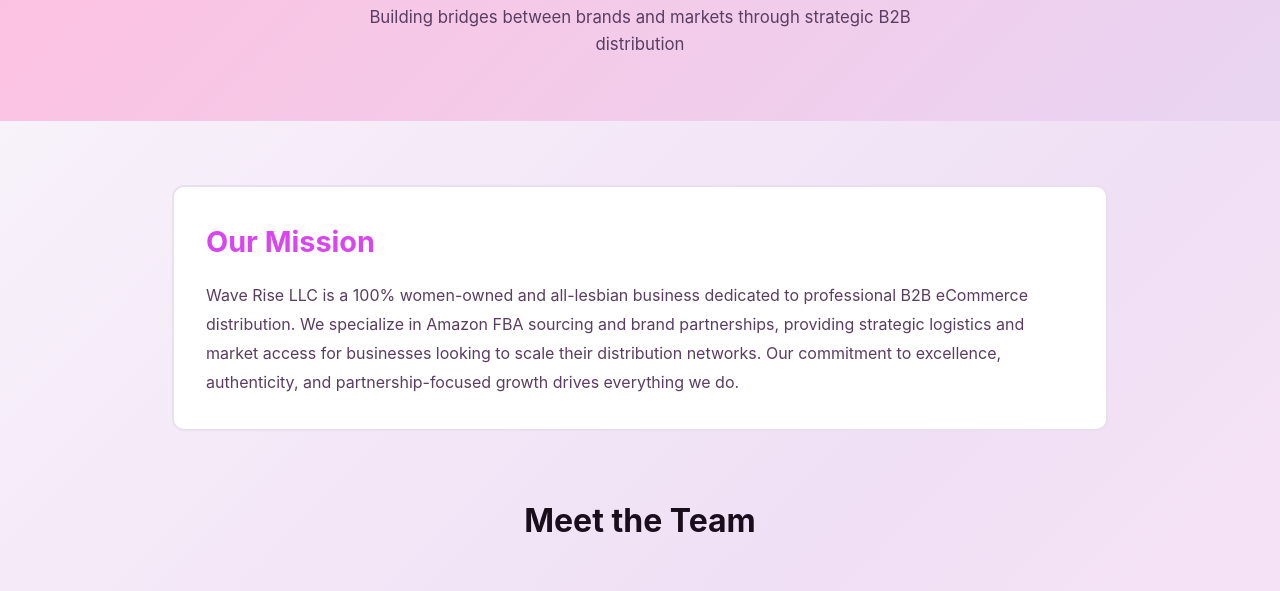
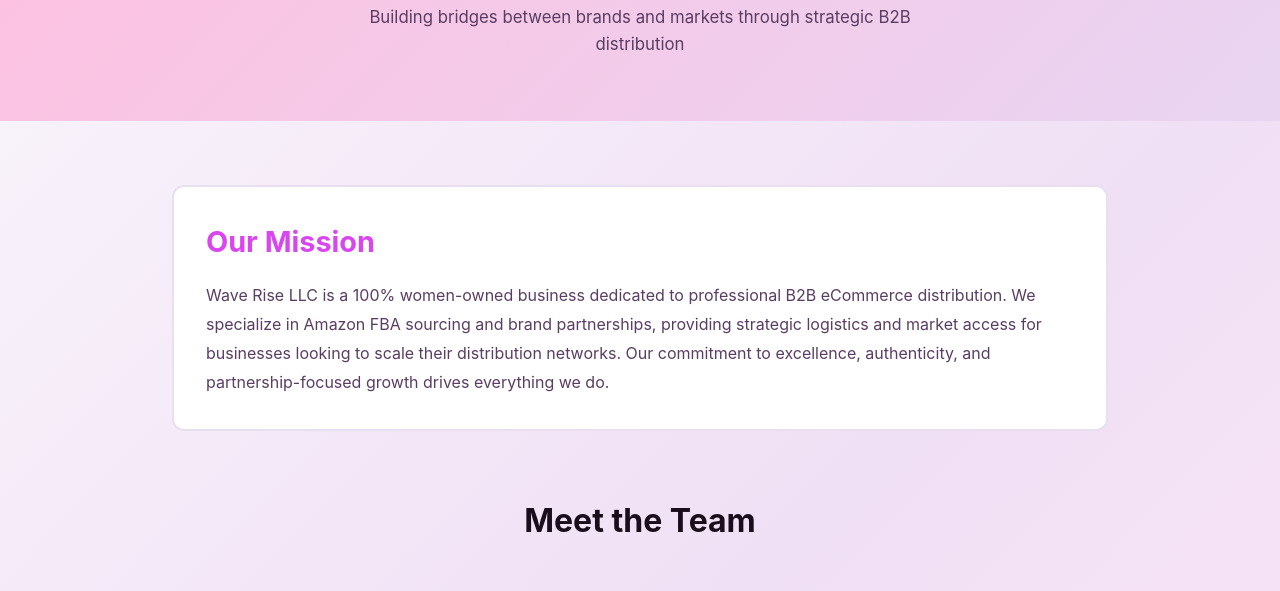
Before and after one commit to stephanieballeste-pixel/waverise-website, a plain HTML site: page about.html in a window 1280 px wide. Shown: the part 208-799 px from the top of the page. Drawn offline with Linux system fonts and the light colour scheme.

Commit message:
Update about.html

```diff
--- a/about.html
+++ b/about.html
@@ -263,7 +263,7 @@
     <section class="content">
         <div class="mission">
             <h2>Our Mission</h2>
-            <p>Wave Rise LLC is a 100% women-owned and all-lesbian business dedicated to professional B2B eCommerce distribution. We specialize in Amazon FBA sourcing and brand partnerships, providing strategic logistics and market access for businesses looking to scale their distribution networks. Our commitment to excellence, authenticity, and partnership-focused growth drives everything we do.</p>
+            <p>Wave Rise LLC is a 100% women-owned business dedicated to professional B2B eCommerce distribution. We specialize in Amazon FBA sourcing and brand partnerships, providing strategic logistics and market access for businesses looking to scale their distribution networks. Our commitment to excellence, authenticity, and partnership-focused growth drives everything we do.</p>
         </div>
 
         <div class="team">
```
